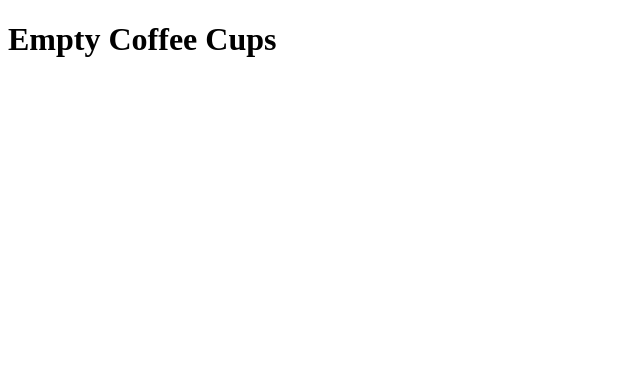
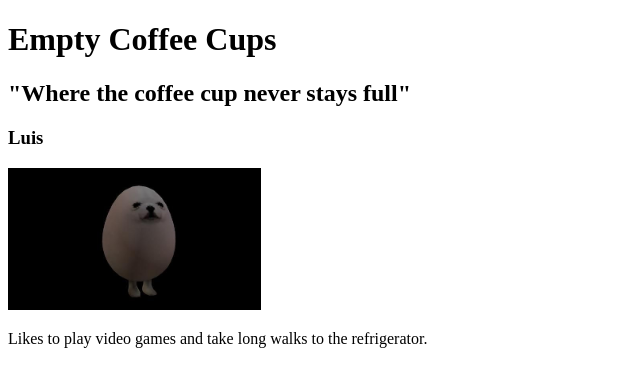
Before and after one commit to FredMacSWDev/EmptyCoffeeCups, a plain HTML site: page index.html in a window 1280 px wide. Shown: the whole page, without its empty margins (0-640 px from the left). Drawn offline with Linux system fonts and the light colour scheme.

Commit message:
Luis's Branch Commit

```diff
--- a/index.html
+++ b/index.html
@@ -9,5 +9,11 @@
 </head>
 <body>
 <h1>Empty Coffee Cups</h1>
+<h2>"Where the coffee cup never stays full"</h2>
+<div>
+<h3>Luis</h3>
+<img src="Luis Assets/Eggdog.jpg" alt="Eggdog" width = 20% height= 20%/>
+<p>Likes to play video games and take long walks to the refrigerator.</p>
+</div>
 </body>
 </html>
```
Also changed, not shown: Luis Assets/Eggdog.jpg (added).
